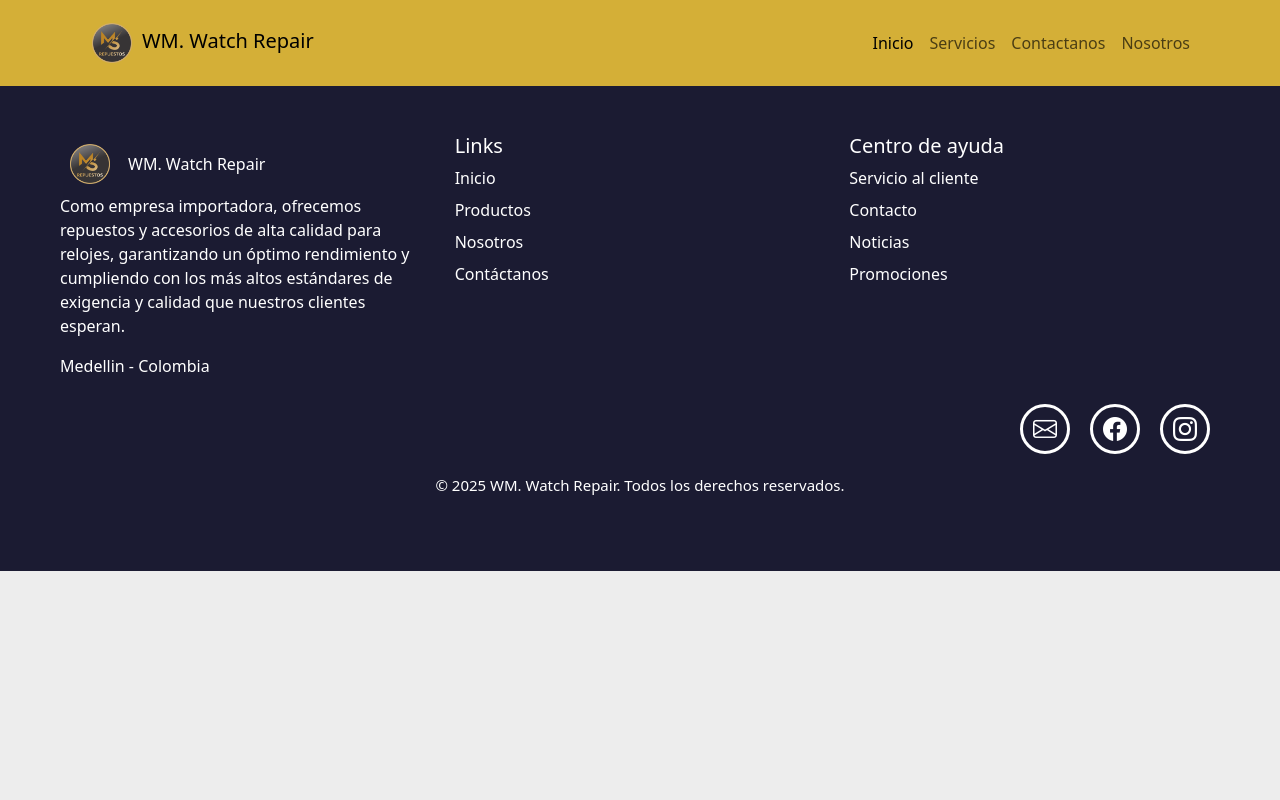
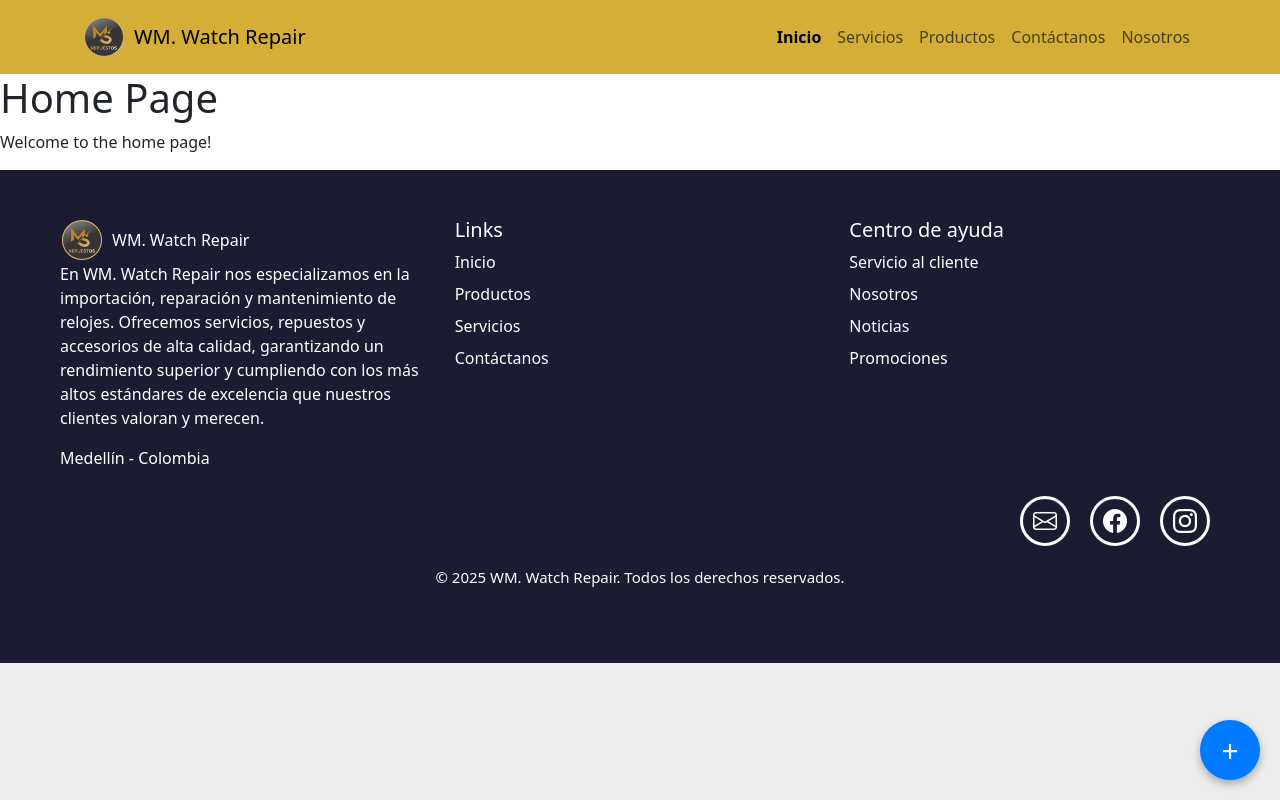
Before and after one commit to wilder78/reactWilderSernaSena, a React (Vite) app: page / in a window 1280 px wide. Built offline with nearby package versions, Linux system fonts and the light colour scheme.

Commit message:
Modificado la barra de navegación y footer comienzo del las paginas.

```diff
--- a/src/App.jsx
+++ b/src/App.jsx
@@ -1,13 +1,18 @@
 import React from "react";
 import Navbar from "./components/header/Navbar";
 import Footer from "./components/footer/Footer";
+import { BrowserRouter, Routes, Route } from "react-router-dom";
+import Home from "./pages/home/Home";
 
 function App() {
   return (
-    <>
+    <BrowserRouter>
       <Navbar />
+      <Routes>
+        <Route path="/" element={<Home />} />
+      </Routes>
       <Footer />
-    </>
+    </BrowserRouter>
   );
 }
 
--- /dev/null
+++ b/src/components/floatingButton/FloatingButton.css
@@ -0,0 +1,21 @@
+/* FloatingButton.css */
+.floating-btn {
+    position: fixed;
+    bottom: 20px;
+    right: 20px;
+    background-color: #007bff;
+    color: white;
+    border: none;
+    border-radius: 50%;
+    width: 60px;
+    height: 60px;
+    font-size: 30px;
+    cursor: pointer;
+    box-shadow: 0 4px 8px rgba(0, 0, 0, 0.3);
+    transition: background-color 0.3s ease;
+    z-index: 1000;
+}
+
+.floating-btn:hover {
+    background-color: #0056b3;
+}
--- /dev/null
+++ b/src/components/floatingButton/FloatingButton.jsx
@@ -0,0 +1,13 @@
+// FloatingButton.jsx
+import React from "react";
+import "./FloatingButton.css";
+
+function FloatingButton() {
+  return (
+    <button className="floating-btn" onClick={() => alert("¡Botón flotante!")}>
+      +
+    </button>
+  );
+}
+
+export default FloatingButton;
--- a/src/components/footer/Footer.css
+++ b/src/components/footer/Footer.css
@@ -5,7 +5,7 @@ footer {
 }
 
 footer img {
-    margin: 10px;
+    margin: 2px;
 }
 
 .brand-logo {
--- a/src/components/footer/Footer.jsx
+++ b/src/components/footer/Footer.jsx
@@ -1,106 +1,80 @@
 import React from "react";
+import { Link } from "react-router-dom";
 import logo from "../../../public/image/LogoMs2.png";
 import "./Footer.css";
+import FootItem from "./ItemsFooter/FootItem";
 
 function Footer() {
   return (
     <footer>
-      <div class="container-fluid">
-        <div class="row p-5 text-white">
-          <div class="col-sm-12 col-md-4 col-lg-4">
-            <a class="navbar-brand brand-logo" href="index.html">
-              <img src={logo} width="40" alt="LogoMs2" />
+      <div className="container-fluid">
+        <div className="row p-5 text-white">
+          {/* Sección de Logo y Descripción */}
+          <div className="col-sm-12 col-md-4 col-lg-4">
+            <Link className="navbar-brand brand-logo" to="/">
+              <img src={logo} width="40" alt="Logo WM. Watch Repair" />
               <span>WM. Watch Repair</span>
-            </a>
+            </Link>
 
-            <p class="text-justify">
-              Como empresa importadora, ofrecemos repuestos y accesorios de alta
-              calidad para relojes, garantizando un óptimo rendimiento y
-              cumpliendo con los más altos estándares de exigencia y calidad que
-              nuestros clientes esperan.
+            <p className="text-justify">
+              En WM. Watch Repair nos especializamos en la importación,
+              reparación y mantenimiento de relojes. Ofrecemos servicios,
+              repuestos y accesorios de alta calidad, garantizando un
+              rendimiento superior y cumpliendo con los más altos estándares de
+              excelencia que nuestros clientes valoran y merecen.
             </p>
-            <p>Medellin - Colombia</p>
+            <p>Medellín - Colombia</p>
           </div>
-          <div class="col-sm-12 col-md-4 col-lg-4">
+
+          {/* Sección de Links */}
+          <div className="col-sm-12 col-md-4 col-lg-4">
             <h5>Links</h5>
-            <div class="mb-2">
-              <a class="text-white text-decoration-none" href="./index.html">
-                Inicio
-              </a>
-            </div>
-            <div class="mb-2">
-              <a
-                class="text-white text-decoration-none"
-                href="./pages/products.html"
-              >
-                Productos
-              </a>
-            </div>
-            <div class="mb-2">
-              <a
-                class="text-white text-decoration-none"
-                href="./pages/weAre.html"
-              >
-                Nosotros
-              </a>
-            </div>
-            <div class="mb-2">
-              <a
-                class="text-white text-decoration-none"
-                href="./pages/contactUs.html"
-              >
-                Contáctanos
-              </a>
-            </div>
+            <FootItem to="/" label="Inicio" />
+            <FootItem to="/products" label="Productos" />
+            <FootItem to="/services" label="Servicios" />
+            <FootItem to="/contact" label="Contáctanos" />
           </div>
-          <div class="col-sm-12 col-md-4 col-lg-4">
+
+          {/* Sección de Centro de ayuda */}
+          <div className="col-sm-12 col-md-4 col-lg-4">
             <h5>Centro de ayuda</h5>
-            <div class="mb-2">
-              <a class="text-white text-decoration-none" href="#">
-                Servicio al cliente
-              </a>
-            </div>
-            <div class="mb-2">
-              <a class="text-white text-decoration-none" href="#">
-                Contacto
-              </a>
-            </div>
-            <div class="mb-2">
-              <a class="text-white text-decoration-none" href="#">
-                Noticias
-              </a>
-            </div>
-            <div class="mb-2">
-              <a class="text-white text-decoration-none" href="#">
-                Promociones
-              </a>
-            </div>
+            <FootItem to="/servicio-al-cliente" label="Servicio al cliente" />
+            <FootItem to="/about" label="Nosotros" />
+            <FootItem to="/noticias" label="Noticias" />
+            <FootItem to="/promociones" label="Promociones" />
           </div>
-          <div class="iconos-redes d-flex flex-wrap align-items-end justify-content-end">
-            <a
-              href="mailto:info@mmsrepuestos.com"
+
+          {/* Sección de Iconos de Redes Sociales */}
+          <div className="iconos-redes d-flex flex-wrap align-items-end justify-content-end">
+            <Link
+              to="mailto:info@mmsrepuestos.com"
               target="_blank"
               rel="noopener noreferrer"
+              aria-label="Email"
             >
-              <i class="bi bi-envelope"></i>
-            </a>
-            <a
-              href="https://www.facebook.com/"
+              <i className="bi bi-envelope" aria-hidden="true"></i>
+            </Link>
+            <Link
+              to="https://www.facebook.com/"
               target="_blank"
               rel="noopener noreferrer"
+              aria-label="Facebook"
             >
-              <i class="bi bi-facebook"></i>
-            </a>
-            <a
-              href="https://www.instagram.com/"
+              <i className="bi bi-facebook" aria-hidden="true"></i>
+            </Link>
+            <Link
+              to="https://www.instagram.com/"
               target="_blank"
               rel="noopener noreferrer"
+              aria-label="Instagram"
             >
-              <i class="bi bi-instagram"></i>
-            </a>
+              <i className="bi bi-instagram" aria-hidden="true"></i>
+            </Link>
           </div>
-          <div id="footer" class="copyright">
-            <p class="text-center text-white">
+
+          {/* Sección de Copyright */}
+          <div id="footer" className="copyright">
+            <p className="text-center text-white">
               &copy; 2025 WM. Watch Repair. Todos los derechos reservados.
             </p>
           </div>
--- /dev/null
+++ b/src/components/footer/ItemsFooter/FootItem.jsx
@@ -0,0 +1,14 @@
+import React from "react";
+import { Link } from "react-router-dom";
+
+function FootItem({ to, label }) {
+  return (
+    <div className="mb-2">
+      <Link className="text-white text-decoration-none" to={to}>
+        {label}
+      </Link>
+    </div>
+  );
+}
+
+export default FootItem;
--- a/src/components/header/Navbar.css
+++ b/src/components/header/Navbar.css
@@ -2,6 +2,10 @@
 
 .navbar {
   background-color: rgb(212, 175, 55);
+  min-height: 70px;
+  /* Altura mínima */
+  padding: 10px 20px;
+  /* Espaciado vertical y horizontal */
 }
 
 .navbar-collapse {
@@ -9,5 +13,5 @@
 }
 
 nav img {
-  margin: 10px;
+  margin: 2px;
 }
--- a/src/components/header/Navbar.jsx
+++ b/src/components/header/Navbar.jsx
@@ -1,16 +1,51 @@
 import React from "react";
-import logo from "../../../public/image/LogoMs2.png";
+import { NavLink } from "react-router-dom";
+import logo from "/image/LogoMs2.png"; // ruta directa para Vite
 import "./Navbar.css";
 
-// Navbar component. This component renders a navigation bar with links to different sections of the website.
+// Componente para el logo de la marca
+function BrandLogo() {
+  return (
+    <NavLink
+      to="/"
+      className="navbar-brand d-flex align-items-center gap-2"
+      aria-label="Página principal WM. Watch Repair"
+    >
+      <img src={logo} width="40" alt="Logo WM Watch Repair" />
+      WM. Watch Repair
+    </NavLink>
+  );
+}
+
+// Componente reutilizable para los ítems de navegación
+function NavItem({ to, label }) {
+  return (
+    <li className="nav-item">
+      <NavLink
+        to={to}
+        className={({ isActive }) =>
+          `nav-link ${isActive ? "active fw-bold" : ""}`
+        }
+      >
+        {label}
+      </NavLink>
+    </li>
+  );
+}
+
 function Navbar() {
+  const links = [
+    { to: "/", label: "Inicio" },
+    { to: "/services", label: "Servicios" },
+    { to: "/products", label: "Productos" },
+    { to: "/contact", label: "Contáctanos" },
+    { to: "/about", label: "Nosotros" },
+  ];
+
   return (
     <nav className="navbar navbar-expand-md">
       <div className="container">
-        <a className="navbar-brand" href="/">
-          <img src={logo} width="40" alt="LogoMs2" />
-          WM. Watch Repair
-        </a>
+        <BrandLogo />
         <button
           className="navbar-toggler"
           type="button"
@@ -22,28 +57,12 @@ function Navbar() {
         >
           <span className="navbar-toggler-icon"></span>
         </button>
+
         <div className="collapse navbar-collapse" id="navbar-toggler">
-          <ul className="navbar-nav d-flex justify-content-center align-items-center">
-            <li className="nav-item">
-              <a className="nav-link active" aria-current="page" href="#">
-                Inicio
-              </a>
-            </li>
-            <li className="nav-item">
-              <a className="nav-link" href="#">
-                Servicios
-              </a>
-            </li>
-            <li className="nav-item">
-              <a className="nav-link" href="#">
-                Contactanos
-              </a>
-            </li>
-            <li className="nav-item">
-              <a className="nav-link" href="#">
-                Nosotros
-              </a>
-            </li>
+          <ul className="navbar-nav ms-auto d-flex align-items-center">
+            {links.map((link, index) => (
+              <NavItem key={index} to={link.to} label={link.label} />
+            ))}
           </ul>
         </div>
       </div>
--- a/src/main.jsx
+++ b/src/main.jsx
@@ -1,7 +1,7 @@
 import { StrictMode } from "react";
 import { createRoot } from "react-dom/client";
+import App from "./App.jsx";
 import "./index.css";
-import App from "./App.jsx";
 
 createRoot(document.getElementById("root")).render(
   <StrictMode>
--- /dev/null
+++ b/src/pages/home/Home.jsx
@@ -0,0 +1,15 @@
+import FloatingButton from "../../components/floatingButton/FloatingButton";
+
+function Home() {
+  return (
+    <>
+      <FloatingButton />
+      <div>
+        <h1>Home Page</h1>
+        <p>Welcome to the home page!</p>
+      </div>
+    </>
+  );
+}
+
+export default Home;
```
Also changed, not shown: src/components/header/ItemsNavbar/NavItem.jsx (added, +18 -0 lines).
